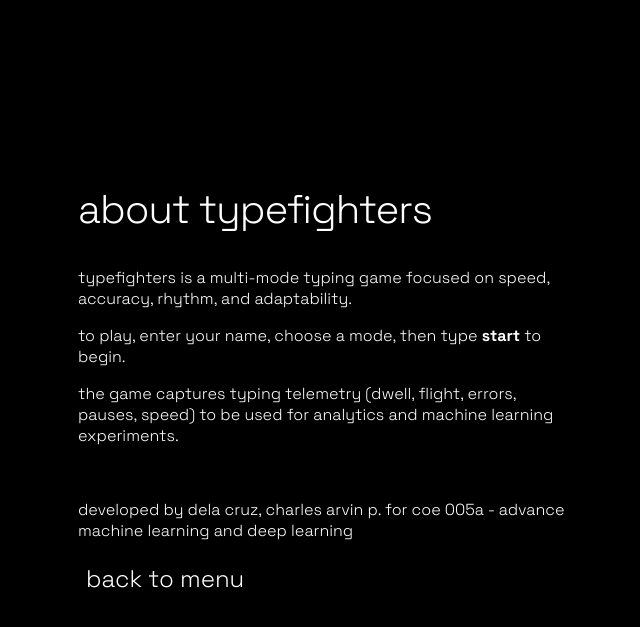
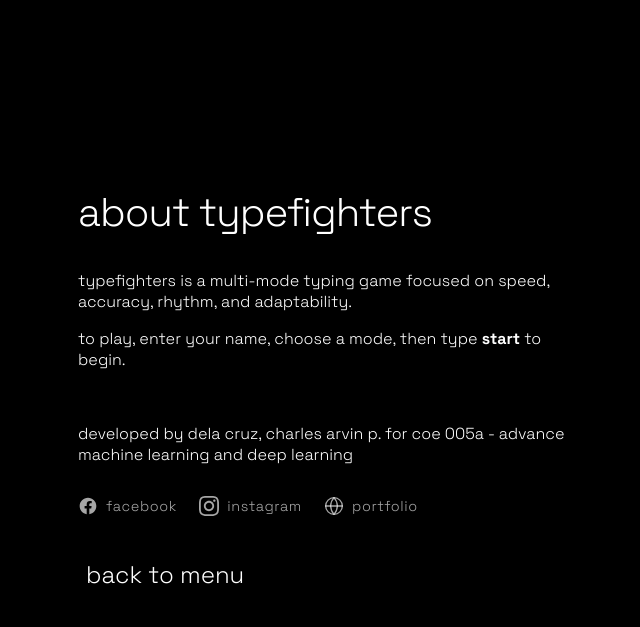
Before and after one commit to mcadelacruz/typefighters, a Flask app: page /about in a window 1280 px wide. Shown: the top 627 px of the page, without its empty margins (144-784 px from the left). Run offline with Flask 3, Linux system fonts and the light colour scheme.

Commit message:
implement mandatory telemetry consent modal and add social links to about page

```diff
--- a/templates/about.html
+++ b/templates/about.html
@@ -7,9 +7,59 @@
     <div style="max-width: 500px; text-align: left;">
         <p>typefighters is a multi-mode typing game focused on speed, accuracy, rhythm, and adaptability.</p>
         <p>to play, enter your name, choose a mode, then type <b>start</b> to begin.</p>
-        <p>the game captures typing telemetry (dwell, flight, errors, pauses, speed) to be used for analytics and machine learning experiments.</p>
-        <br><p>developed by dela cruz, charles arvin p. for coe 005a - advance machine learning and deep learning</p>
+        <br>
+        <p>developed by dela cruz, charles arvin p. for coe 005a - advance machine learning and deep learning</p>
+
+        <div id="about-social-links"
+            style="display:flex; gap:1.4rem; align-items:center; margin: 1.4rem 0 1.8rem 0; flex-wrap:wrap;">
+
+            <!-- facebook -->
+            <a href="https://www.facebook.com/charmoree" target="_blank" rel="noopener noreferrer" title="facebook"
+                style="display:inline-flex; align-items:center; gap:0.5rem; color:rgba(255,255,255,0.65); font-size:0.9rem; letter-spacing:0.04em; text-decoration:none; transition:color 0.18s;">
+                <svg xmlns="http://www.w3.org/2000/svg" width="20" height="20" viewBox="0 0 24 24" fill="currentColor"
+                    aria-hidden="true">
+                    <path
+                        d="M22 12c0-5.523-4.477-10-10-10S2 6.477 2 12c0 4.991 3.657 9.128 8.438 9.878V14.89h-2.54V12h2.54V9.797c0-2.506 1.492-3.89 3.777-3.89 1.094 0 2.238.195 2.238.195v2.46h-1.26c-1.243 0-1.63.771-1.63 1.562V12h2.773l-.443 2.89h-2.33v6.988C18.343 21.128 22 16.991 22 12z" />
+                </svg>
+                facebook
+            </a>
+
+            <!-- instagram -->
+            <a href="https://www.instagram.com/charmoree/" target="_blank" rel="noopener noreferrer" title="instagram"
+                style="display:inline-flex; align-items:center; gap:0.5rem; color:rgba(255,255,255,0.65); font-size:0.9rem; letter-spacing:0.04em; text-decoration:none; transition:color 0.18s;">
+                <svg xmlns="http://www.w3.org/2000/svg" width="20" height="20" viewBox="0 0 24 24" fill="currentColor"
+                    aria-hidden="true">
+                    <path
+                        d="M12 2.163c3.204 0 3.584.012 4.85.07 3.252.148 4.771 1.691 4.919 4.919.058 1.265.069 1.645.069 4.849 0 3.205-.012 3.584-.069 4.849-.149 3.225-1.664 4.771-4.919 4.919-1.266.058-1.644.07-4.85.07-3.204 0-3.584-.012-4.849-.07-3.26-.149-4.771-1.699-4.919-4.92-.058-1.265-.07-1.644-.07-4.849 0-3.204.013-3.583.07-4.849.149-3.227 1.664-4.771 4.919-4.919 1.266-.057 1.645-.069 4.849-.069zm0-2.163c-3.259 0-3.667.014-4.947.072-4.358.2-6.78 2.618-6.98 6.98-.059 1.281-.073 1.689-.073 4.948 0 3.259.014 3.668.072 4.948.2 4.358 2.618 6.78 6.98 6.98 1.281.058 1.689.072 4.948.072 3.259 0 3.668-.014 4.948-.072 4.354-.2 6.782-2.618 6.979-6.98.059-1.28.073-1.689.073-4.948 0-3.259-.014-3.667-.072-4.947-.196-4.354-2.617-6.78-6.979-6.98-1.281-.059-1.69-.073-4.949-.073zm0 5.838c-3.403 0-6.162 2.759-6.162 6.162s2.759 6.163 6.162 6.163 6.162-2.759 6.162-6.163c0-3.403-2.759-6.162-6.162-6.162zm0 10.162c-2.209 0-4-1.79-4-4 0-2.209 1.791-4 4-4s4 1.791 4 4c0 2.21-1.791 4-4 4zm6.406-11.845c-.796 0-1.441.645-1.441 1.44s.645 1.44 1.441 1.44c.795 0 1.439-.645 1.439-1.44s-.644-1.44-1.439-1.44z" />
+                </svg>
+                instagram
+            </a>
+
+            <!-- portfolio -->
+            <a href="https://mcadelacruz.github.io/personal-portfolio/" target="_blank" rel="noopener noreferrer"
+                title="portfolio"
+                style="display:inline-flex; align-items:center; gap:0.5rem; color:rgba(255,255,255,0.65); font-size:0.9rem; letter-spacing:0.04em; text-decoration:none; transition:color 0.18s;">
+                <svg xmlns="http://www.w3.org/2000/svg" width="20" height="20" viewBox="0 0 24 24" fill="none"
+                    stroke="currentColor" stroke-width="1.6" stroke-linecap="round" stroke-linejoin="round"
+                    aria-hidden="true">
+                    <circle cx="12" cy="12" r="10" />
+                    <line x1="2" y1="12" x2="22" y2="12" />
+                    <path
+                        d="M12 2a15.3 15.3 0 0 1 4 10 15.3 15.3 0 0 1-4 10 15.3 15.3 0 0 1-4-10 15.3 15.3 0 0 1 4-10z" />
+                </svg>
+                portfolio
+            </a>
+
+        </div>
+
         <a class="menu-link" href="{{ url_for('menu') }}">back to menu</a>
     </div>
 </div>
+
+<style>
+    #about-social-links a:hover,
+    #about-social-links a:focus {
+        color: #fff !important;
+    }
+</style>
 {% endblock %}
```
Also changed, not shown: static/main.js (+46 -2 lines), templates/index.html (+17 -1 lines).
